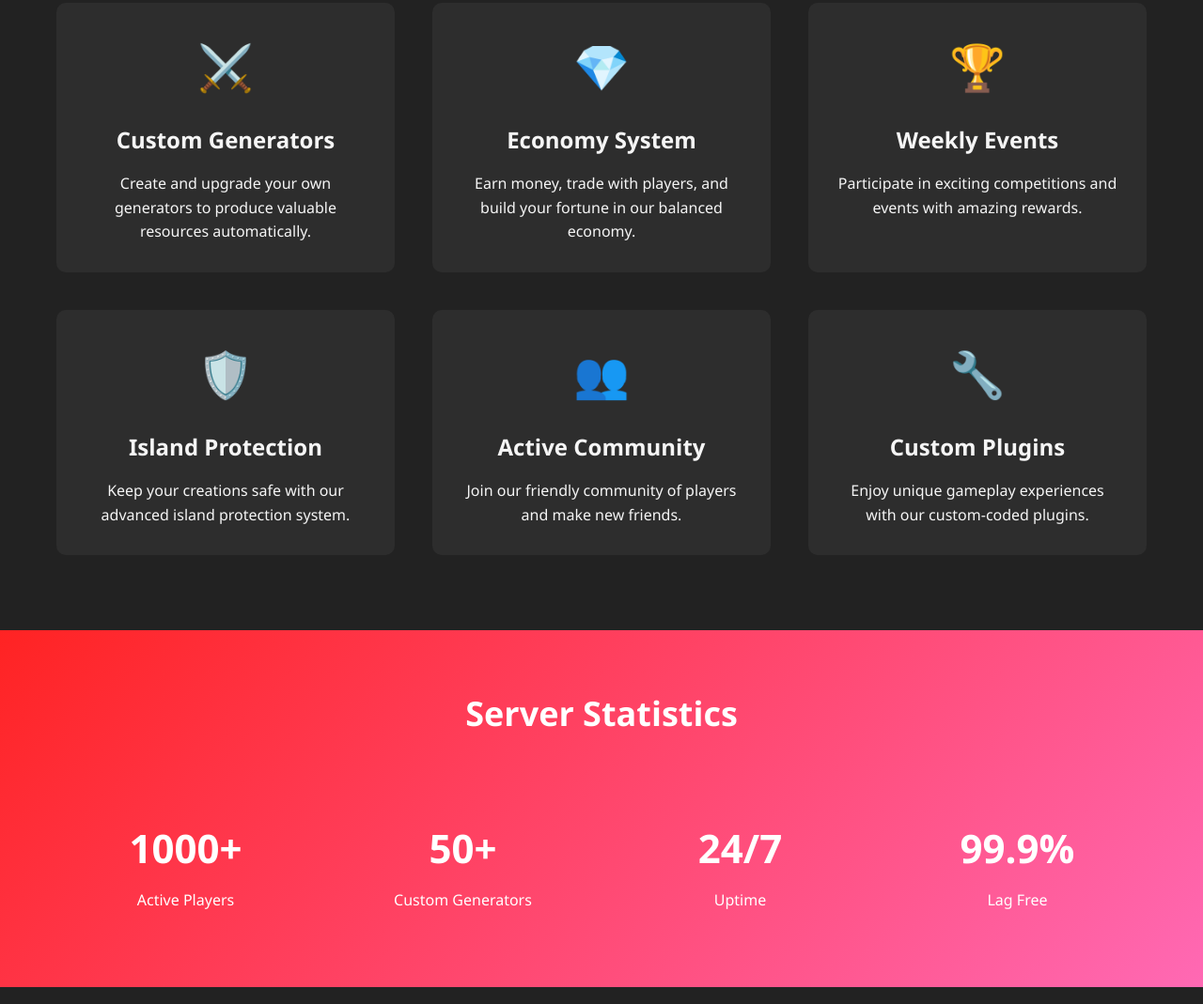
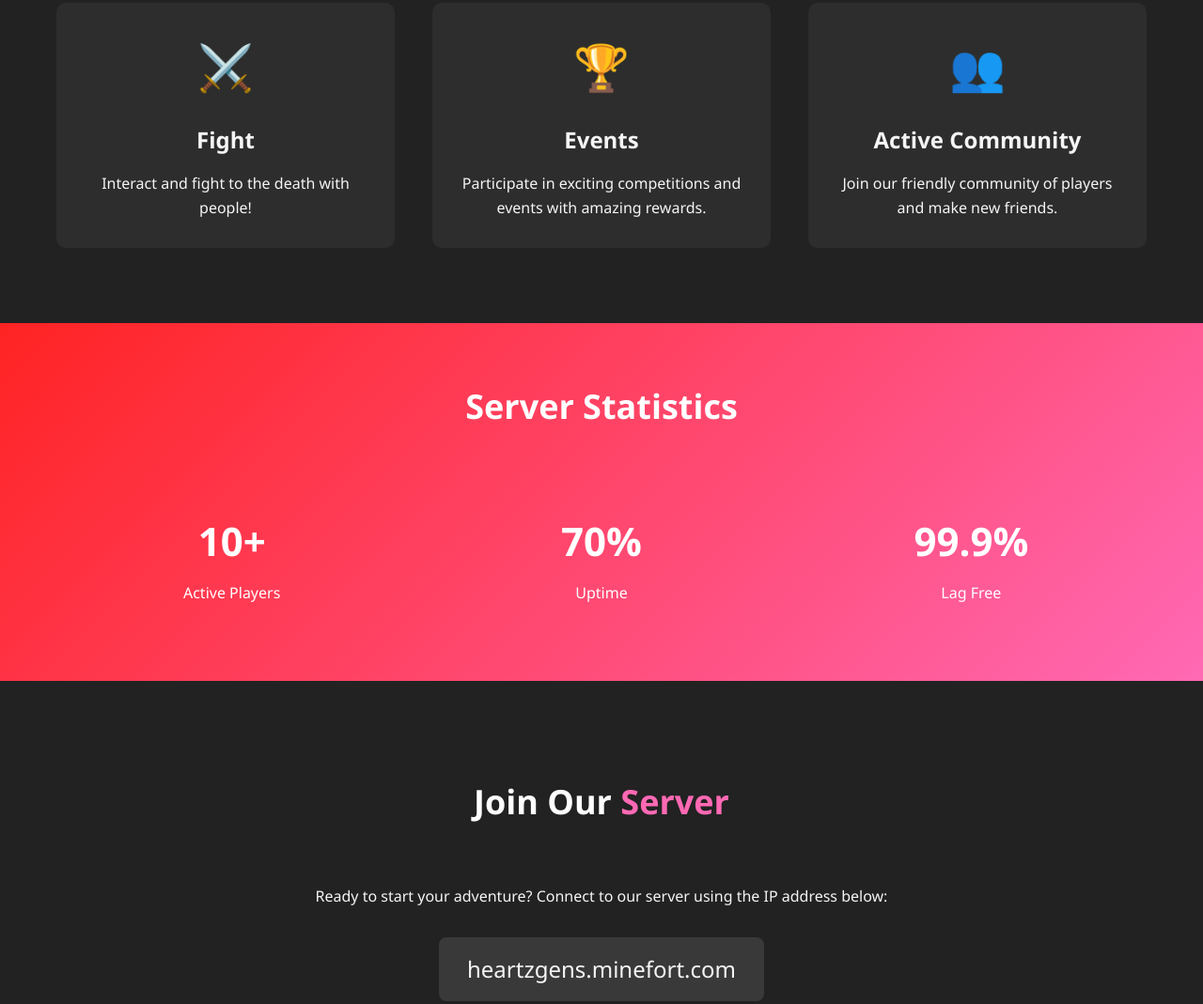
Before and after one commit to CaringChickensALT/HeartzGens, a plain HTML site: page index.html in a window 1280 px wide. Shown: the part 730-1799 px from the top of the page at 94% size. Drawn offline with Linux system fonts and the light colour scheme.

Commit message:
Update index.html

```diff
--- a/index.html
+++ b/index.html
@@ -303,35 +303,19 @@
             <div class="features-grid">
                 <div class="feature">
                     <div class="feature-icon">⚔️</div>
-                    <h3>Custom Generators</h3>
-                    <p>Create and upgrade your own generators to produce valuable resources automatically.</p>
-                </div>
-                <div class="feature">
-                    <div class="feature-icon">💎</div>
-                    <h3>Economy System</h3>
-                    <p>Earn money, trade with players, and build your fortune in our balanced economy.</p>
+                    <h3>Fight</h3>
+                    <p>Interact and fight to the death with people!</p>
                 </div>
                 <div class="feature">
                     <div class="feature-icon">🏆</div>
-                    <h3>Weekly Events</h3>
+                    <h3>Events</h3>
                     <p>Participate in exciting competitions and events with amazing rewards.</p>
-                </div>
-                <div class="feature">
-                    <div class="feature-icon">🛡️</div>
-                    <h3>Island Protection</h3>
-                    <p>Keep your creations safe with our advanced island protection system.</p>
                 </div>
                 <div class="feature">
                     <div class="feature-icon">👥</div>
                     <h3>Active Community</h3>
                     <p>Join our friendly community of players and make new friends.</p>
                 </div>
-                <div class="feature">
-                    <div class="feature-icon">🔧</div>
-                    <h3>Custom Plugins</h3>
-                    <p>Enjoy unique gameplay experiences with our custom-coded plugins.</p>
-                </div>
-            </div>
         </div>
     </section>
 
@@ -340,15 +324,11 @@
             <h2 class="section-title">Server Statistics</h2>
             <div class="stats-grid">
                 <div class="stat">
-                    <div class="stat-number">1000+</div>
+                    <div class="stat-number">10+</div>
                     <div class="stat-label">Active Players</div>
                 </div>
                 <div class="stat">
-                    <div class="stat-number">50+</div>
-                    <div class="stat-label">Custom Generators</div>
-                </div>
-                <div class="stat">
-                    <div class="stat-number">24/7</div>
+                    <div class="stat-number">70%</div>
                     <div class="stat-label">Uptime</div>
                 </div>
                 <div class="stat">
@@ -363,8 +343,7 @@
         <div class="container">
             <h2 class="section-title">Join Our <span>Server</span></h2>
             <p>Ready to start your adventure? Connect to our server using the IP address below:</p>
-            <div class="ip-address">heartzgens..com</div>
-            <a href="#" class="btn">Copy IP Address</a>
+            <div class="ip-address">heartzgens.minefort.com</div>
         </div>
     </section>
 
```
